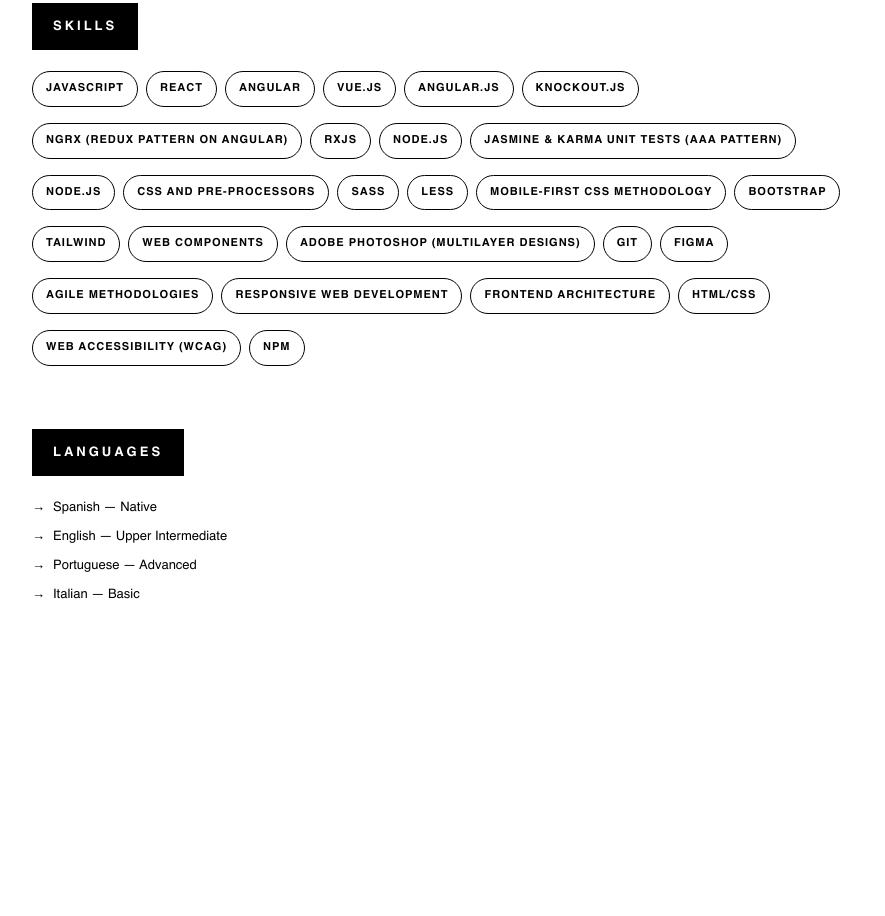
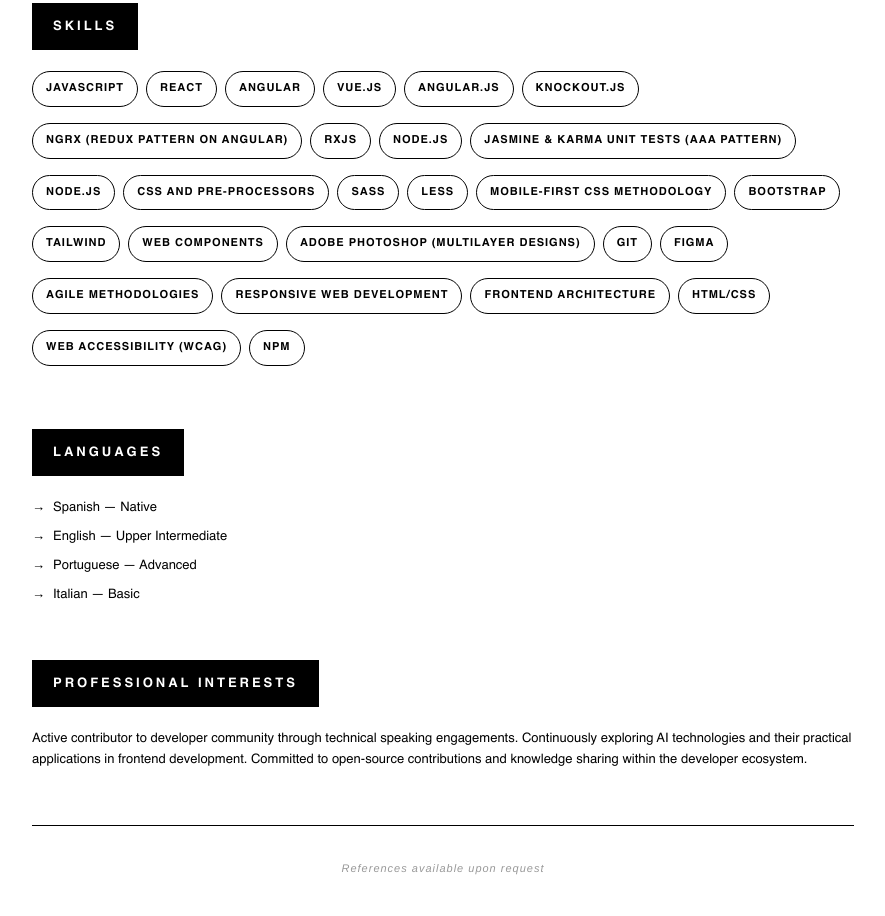
Before and after one commit to hernannadotti/hernannadotti.cv, a website: page index.html in a window 1280 px wide. Shown: the part 2545-3461 px from the top of the page, without its empty margins (197-1082 px from the left). Before the commit the page ends 3260 px from the top, so only its background shows below. Drawn offline with Linux system fonts and the light colour scheme.

Commit message:
last changes

```diff
--- a/css/styles.css
+++ b/css/styles.css
@@ -265,3 +265,20 @@
         color: #000000;
     }
 }
+
+.cv-footer {
+    text-align: center;
+    padding: 34px 0;
+    margin-top: 21px;
+    border-top: 1px solid #000000;
+    font-size: 11px;
+    font-weight: 300;
+    font-style: italic;
+    letter-spacing: 1px;
+    color: #999999;
+}
+
+.cv-footer p {
+    font-weight: 300;
+    margin: 0;
+}
--- a/index.html
+++ b/index.html
@@ -62,12 +62,12 @@
                 <li>I'm part of the team which built an internal application to manage skills of company devs. (React, NestJS)</li>
             </ul>
             <p class="entry-description">
-                Speaker at talks:
+                Technical Speaker
             </p>
             <ul>
-                <li>AI · MCP Servers</li>
-                <li>Angular RxJS</li>
-                <li>Dynamic Angular Forms</li>
+                <li><b>AI & MCP Servers</b> Presented on AI integration patterns and Model Context Protocol implementations</li>
+                <li><b>Angular RxJS</b> Deep-dive technical talk on reactive programming patterns</li>
+                <li><b>Dynamic Angular Forms</b> Workshop on advanced form architecture pattern</li>
             </ul>
         </article>
 
@@ -202,6 +202,17 @@
             <li>Italian — Basic</li>
         </ul>
     </section>
+
+    <section>
+        <h2>Professional Interests</h2>
+        <p class="entry-description">
+            Active contributor to developer community through technical speaking engagements. Continuously exploring AI technologies and their practical applications in frontend development. Committed to open-source contributions and knowledge sharing within the developer ecosystem.
+        </p>
+    </section>
     </main>
+
+    <footer class="cv-footer">
+        <p>References available upon request</p>
+    </footer>
 </body>
 </html>
```
